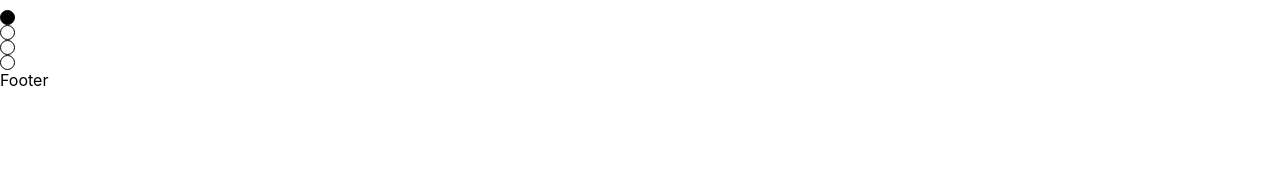
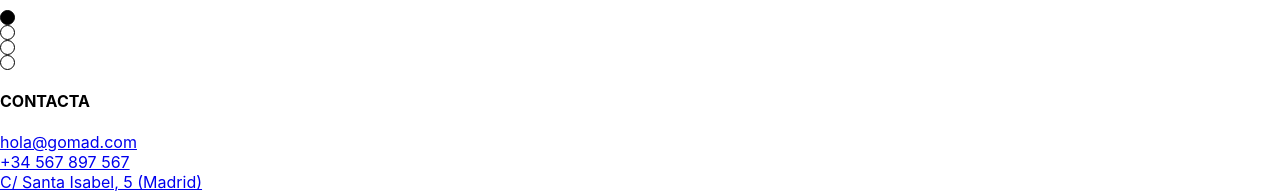
Before and after one commit to edugandia/GMDproy, a React (Create React App) app: page / in a window 1280 px wide. Shown: the part 2187-2381 px from the top of the page. Before the commit the page ends 2277 px from the top, so only its background shows below. Built offline with nearby package versions, Linux system fonts and the light colour scheme.

Commit message:
creating structure

```diff
--- /dev/null
+++ b/src/components/atoms/contactBox/ContactBox.jsx
@@ -0,0 +1,14 @@
+import React from "react";
+
+const ContactBox = props => {
+  const { name, link, target } = props;
+  return (
+    <div>
+      <a href={link} target={target}>
+        {name}
+      </a>
+    </div>
+  );
+};
+
+export default ContactBox;
--- /dev/null
+++ b/src/components/atoms/contactBox/index.js
@@ -0,0 +1,3 @@
+import ContactBox from "./ContactBox";
+
+export default ContactBox;
--- /dev/null
+++ b/src/components/atoms/legalLink/LegalLink.jsx
@@ -0,0 +1,12 @@
+import React from "react";
+import { Link } from "react-router-dom";
+
+const LegalLink = () => {
+  return (
+    <div>
+      <Link to="/aviso-legal">AVISO LEGAL/PRIVACIDAD/COOKIES</Link>
+    </div>
+  );
+};
+
+export default LegalLink;
--- /dev/null
+++ b/src/components/atoms/legalLink/index.js
@@ -0,0 +1,3 @@
+import LegalLink from "./LegalLink";
+
+export default LegalLink;
--- /dev/null
+++ b/src/components/molecules/contact/Contact.jsx
@@ -0,0 +1,23 @@
+import React from "react";
+import ContactBox from "../../atoms/contactBox";
+
+const Contact = props => {
+  const { contactInfo } = props;
+
+  return (
+    <div>
+      <h4>CONTACTA</h4>
+      {contactInfo.map((element, i) => {
+        return (
+          <ContactBox
+            name={element.name}
+            link={element.link}
+            target={element.target}
+          />
+        );
+      })}
+    </div>
+  );
+};
+
+export default Contact;
--- /dev/null
+++ b/src/components/molecules/contact/index.js
@@ -0,0 +1,3 @@
+import Contact from "./Contact";
+
+export default Contact;
--- a/src/components/organism/footer/Footer.jsx
+++ b/src/components/organism/footer/Footer.jsx
@@ -1,8 +1,29 @@
 import React from "react";
 import "./Footer.scss";
+import Contact from "../../molecules/contact";
+import LegalLink from "../../atoms/legalLink";
 
 const Footer = () => {
-  return <section>Footer</section>;
+  const contactInfo = [
+    {
+      name: "hola@gomad.com",
+      link: "mailto:hola@gomad.com?Subject=Hello%20again",
+      target: "_top"
+    },
+    { name: "+34 567 897 567", link: "tel:+34567897567", target: "_blank" },
+    {
+      name: "C/ Santa Isabel, 5 (Madrid)",
+      link: "http://www.google.com/maps/place/pisuerga+33+madrid",
+      target: "_blank"
+    }
+  ];
+
+  return (
+    <section>
+      <Contact contactInfo={contactInfo} />
+      <LegalLink />
+    </section>
+  );
 };
 
 export default Footer;
```
Also changed, not shown: src/components/atoms/contactBox/ContactBox.scss (added), src/components/atoms/legalLink/LegalLink.scss (added), src/components/molecules/contact/Contact.scss (added).
